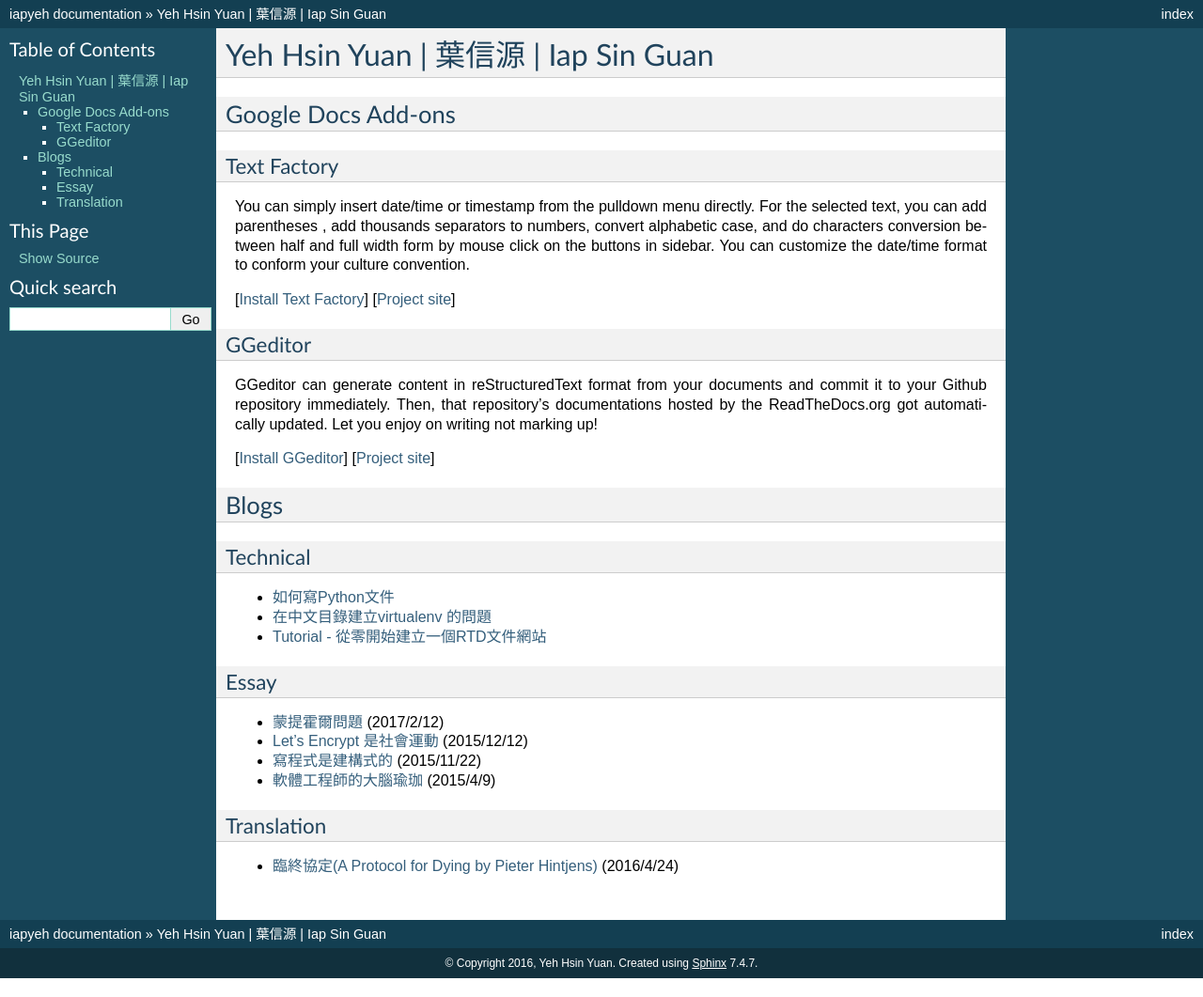
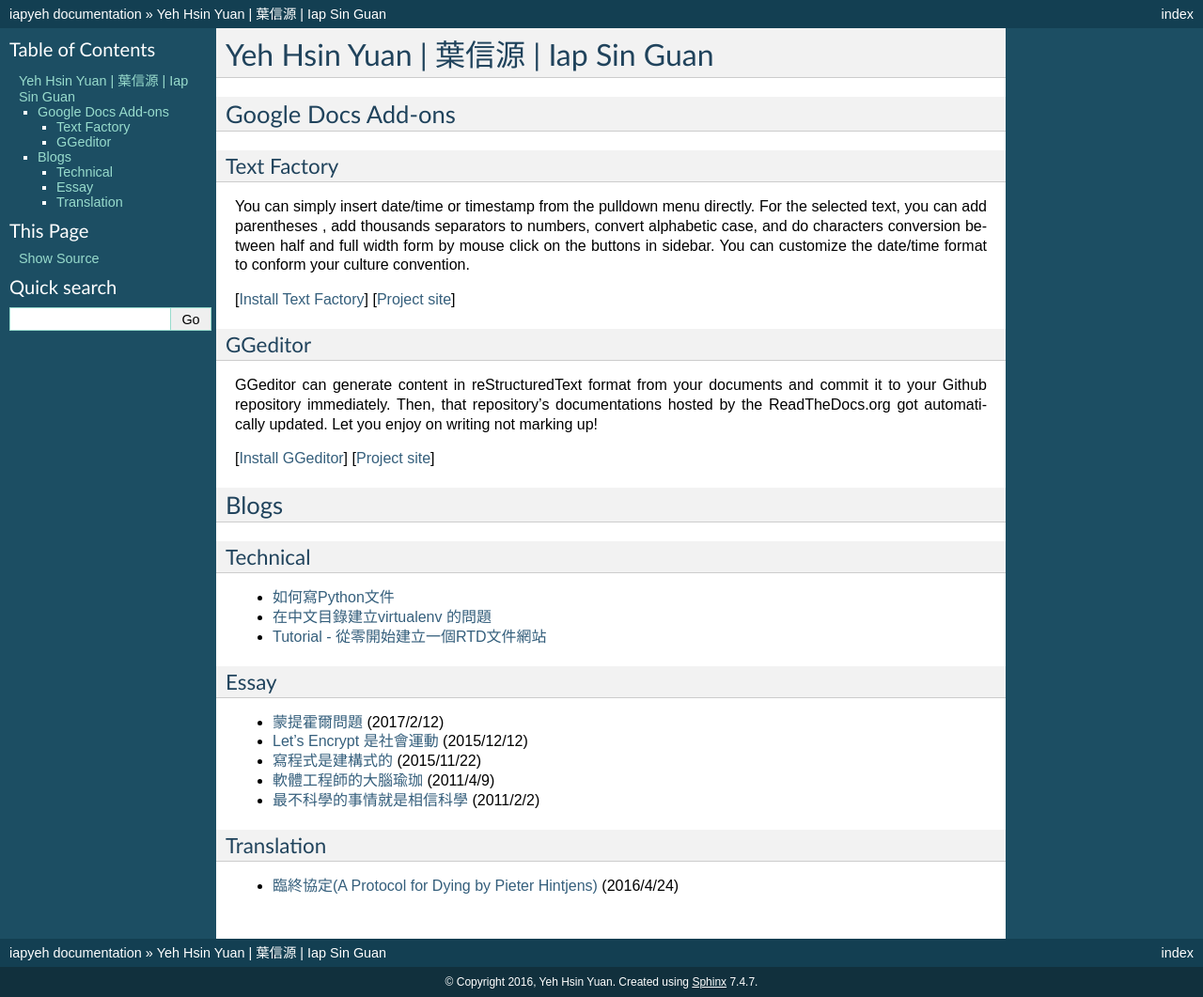
Before and after one commit to iapyeh/iapyeh, a Sphinx documentation site: the page built from docs/index.rst, in a window 1280 px wide. Shown: the whole page at 94% size. Built offline with Sphinx 7.4.7, drawn with Linux system fonts in a browser that asks for light colours.

Commit message:
Google Docs reST Editor@2017-2-19 8:29:39

```diff
--- a/docs/index.rst
+++ b/docs/index.rst
@@ -54,14 +54,16 @@ Essay
 
 * \ |LINK10|\  (2015/11/22)
 
-* \ |LINK11|\  (2015/4/9)
+* \ |LINK11|\  (2011/4/9)
+
+* \ |LINK12|\  (2011/2/2)
 
 .. _h6d307874835717394e3f1a464967c:
 
 Translation
 ===========
 
-* \ |LINK12|\  (2016/4/24)
+* \ |LINK13|\  (2016/4/24)
 
 .. bottom of content
 
@@ -112,4 +114,8 @@ Translation
 
 .. |LINK12| raw:: html
 
+    <a href="blogs/essay/believescience.html">最不科學的事情就是相信科學</a>
+
+.. |LINK13| raw:: html
+
     <a href="blogs/translation/AProtocol4Dying.html">臨終協定(A Protocol for Dying by Pieter Hintjens)</a>
```
